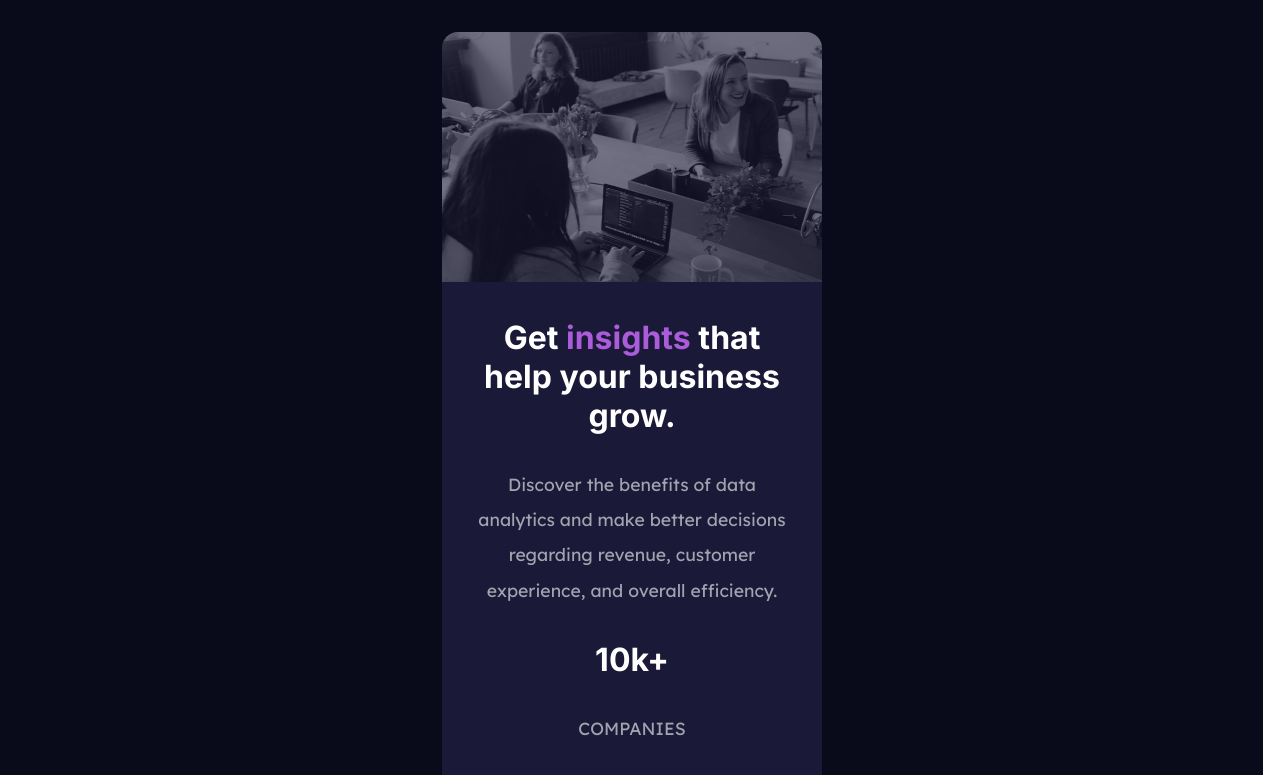
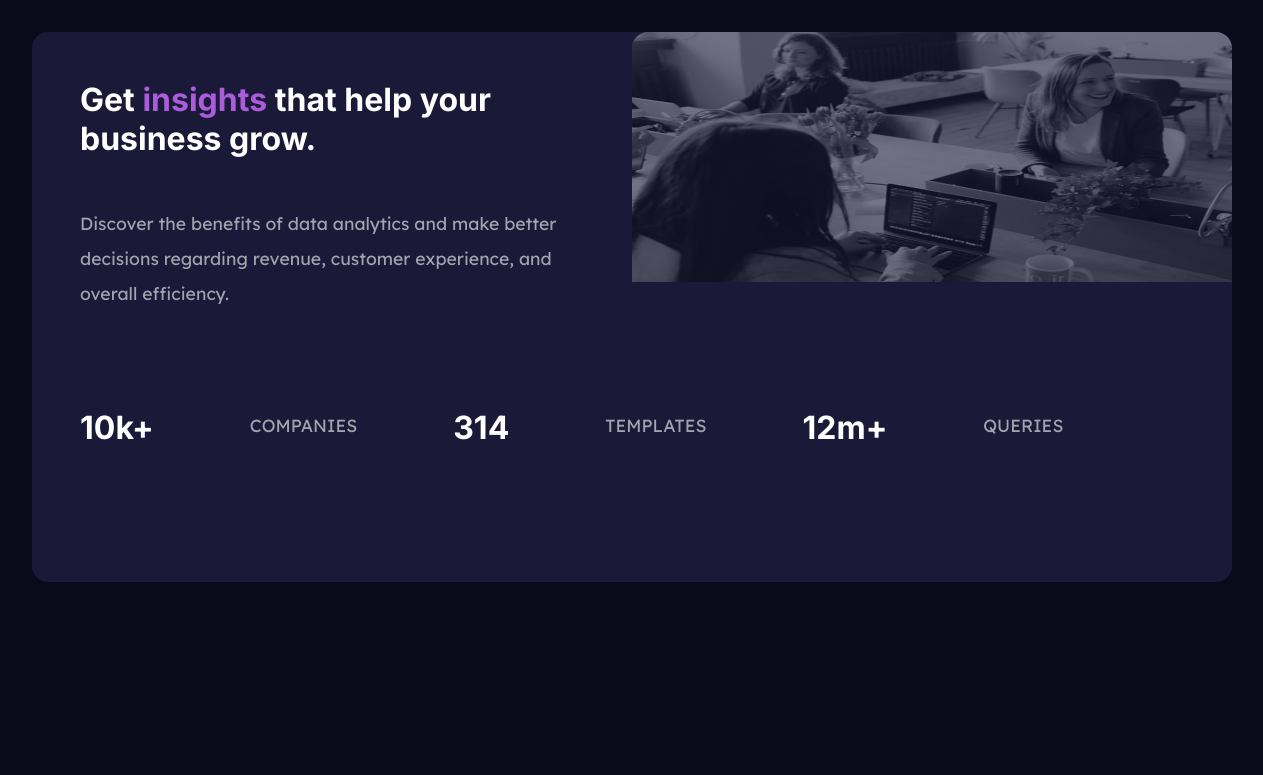
Before and after one commit to csdaria/stats-preview-card, a plain HTML site: page index.html in a window 1536 px wide. Shown: the top 775 px of the page, without its empty margins (136-1399 px from the left). Drawn offline with Linux system fonts and the light colour scheme.

Commit message:
media queries incompleto

```diff
--- a/css/styles.css
+++ b/css/styles.css
@@ -20,7 +20,7 @@ body{
 .main{
     margin: 2rem auto;
     width:380px;
-    height:1000px;
+    height:1050px;
     background-color: gray;
     border-radius: 1rem;
     background-color: var(--darkDesaturatedBlueCardBackground);
@@ -59,7 +59,42 @@ span{
 }
 
 .words{
-
     text-transform: uppercase;
     letter-spacing: 0.2;
 }
+
+@media (min-width: 1440px){
+    .main{
+    display: flex;
+    flex-direction: row-reverse;
+    width:1200px;
+    height:550px;
+    border-radius: none
+    }
+
+    .main-image{
+        height:750px;
+        width:800px;
+        border-radius: none;
+    }
+
+    .content{
+        width:50%;
+    }
+
+    .stats{
+        display:flex;
+        flex-direction:inline-block;
+
+    }
+
+    h1, h2, p{
+        margin: 3rem;
+        text-align: left;
+        max-height: 200px;
+
+    }
+
+
+
+}
--- a/index.html
+++ b/index.html
@@ -30,13 +30,14 @@
   experience, and overall efficiency.
 </p>
 
-
+  <div class="stats">
   <h2>10k+</h2>
   <p class="words">companies</p>
   <h2>314</h2>
   <p class="words"> templates</p>
   <h2>12m+</h2>
   <p class="words">queries</p>
+</div>
 
 </div>
 
```
